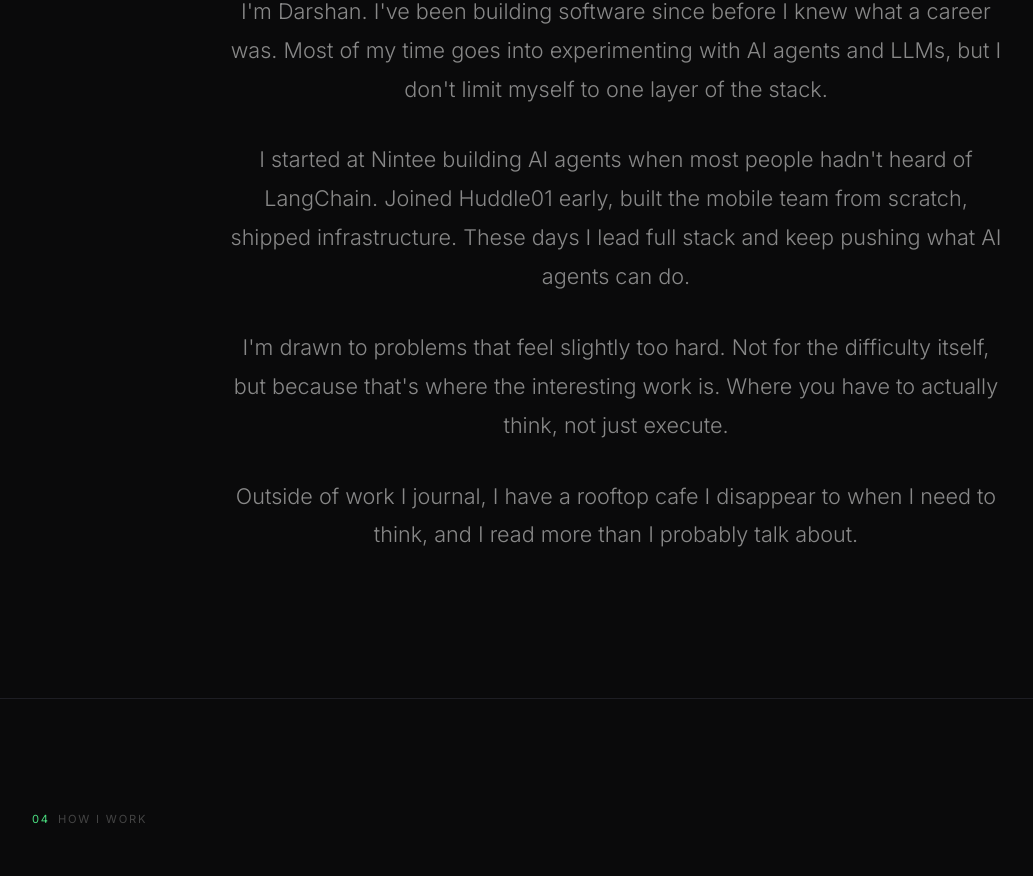
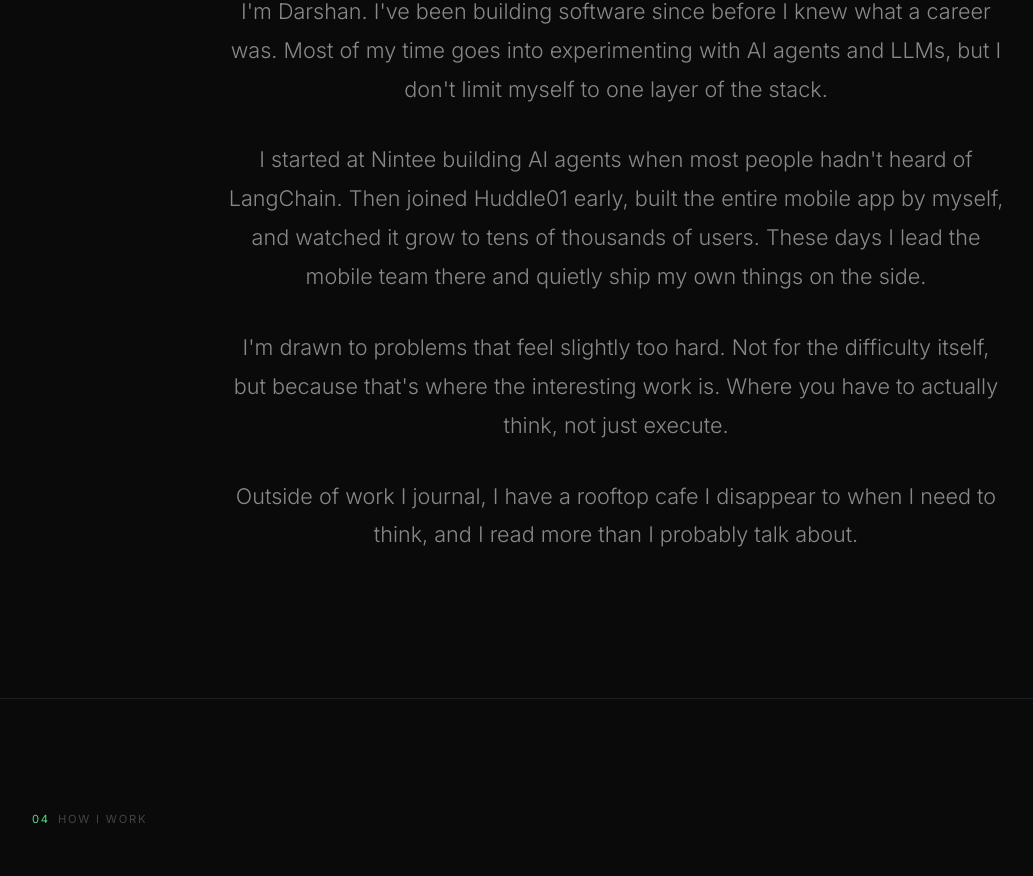
Before and after one commit to ponikar/ponikar, a Next.js app: page / in a window 1280 px wide. Shown: the part 2788-3664 px from the top of the page, without its empty margins (24-1057 px from the left). Built offline with nearby package versions, Linux system fonts and the light colour scheme.

Commit message:
update about bio paragraph

```diff
--- a/src/components/About/About.tsx
+++ b/src/components/About/About.tsx
@@ -3,7 +3,7 @@ import styles from "./About.module.css";
 
 const paragraphs = [
   "I'm Darshan. I've been building software since before I knew what a career was. Most of my time goes into experimenting with AI agents and LLMs, but I don't limit myself to one layer of the stack.",
-  "I started at Nintee building AI agents when most people hadn't heard of LangChain. Joined Huddle01 early, built the mobile team from scratch, shipped infrastructure. These days I lead full stack and keep pushing what AI agents can do.",
+  "I started at Nintee building AI agents when most people hadn't heard of LangChain. Then joined Huddle01 early, built the entire mobile app by myself, and watched it grow to tens of thousands of users. These days I lead the mobile team there and quietly ship my own things on the side.",
   "I'm drawn to problems that feel slightly too hard. Not for the difficulty itself, but because that's where the interesting work is. Where you have to actually think, not just execute.",
   "Outside of work I journal, I have a rooftop cafe I disappear to when I need to think, and I read more than I probably talk about.",
 ];
```
